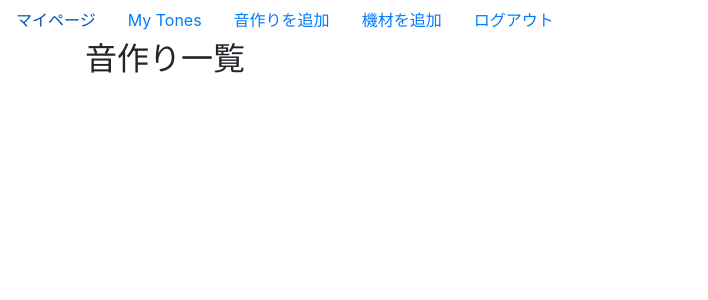
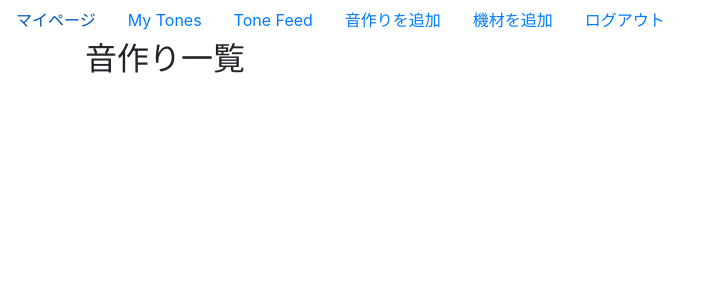
Before and after one commit to tmtakashi/tonestock, a Django app: page /tones/my_tones/ in a window 1280 px wide. Shown: the top 300 px of the page, without its empty margins (0-708 px from the left). Run offline with Django 3.2, Linux system fonts and the light colour scheme; the visitor is signed in with stand-in values (Sample User, id 1); data that the repository does not hold is empty; some libraries are stand-ins or nearby versions.

Commit message:
一覧表示できるようになった

```diff
--- a/src/templates/base.html
+++ b/src/templates/base.html
@@ -20,6 +20,9 @@
         </li>
         <li class="nav-item">
             <a class="nav-link" href="{% url 'tones:user_tone_list' %}">My Tones</a>
+        </li>
+        <li class="nav-item">
+            <a class="nav-link" href="{% url 'tones:all_tone_list' %}">Tone Feed</a>
         </li>
         <li class="nav-item">
             <a class="nav-link" href="{% url 'tones:add_tone' %}">音作りを追加</a>
--- a/src/tones/urls.py
+++ b/src/tones/urls.py
@@ -1,9 +1,10 @@
 from django.urls import path
 
-from .views import tone_create_view, user_tones
+from .views import tone_create_view, user_tones, ToneListView
 app_name = 'tones'
 
 urlpatterns = [
     path('add_tone/', tone_create_view, name='add_tone'),
-    path('my_tones/', user_tones, name='user_tone_list')
+    path('my_tones/', user_tones, name='user_tone_list'),
+    path('all_tones/', ToneListView.as_view(), name='all_tone_list')
 ]
--- a/src/tones/views.py
+++ b/src/tones/views.py
@@ -40,3 +40,8 @@ def user_tones(request):
     user_tones = Tone.objects.filter(
         author=request.user)
     return render(request, template, {'user_tones': user_tones, 'user': user})
+
+
+class ToneListView(ListView):
+    model = Tone
+    template_name = 'tones/tone_list.html'
```
Also changed, not shown: src/tones/templates/tones/tone_list.html (added, +7 -0 lines).
